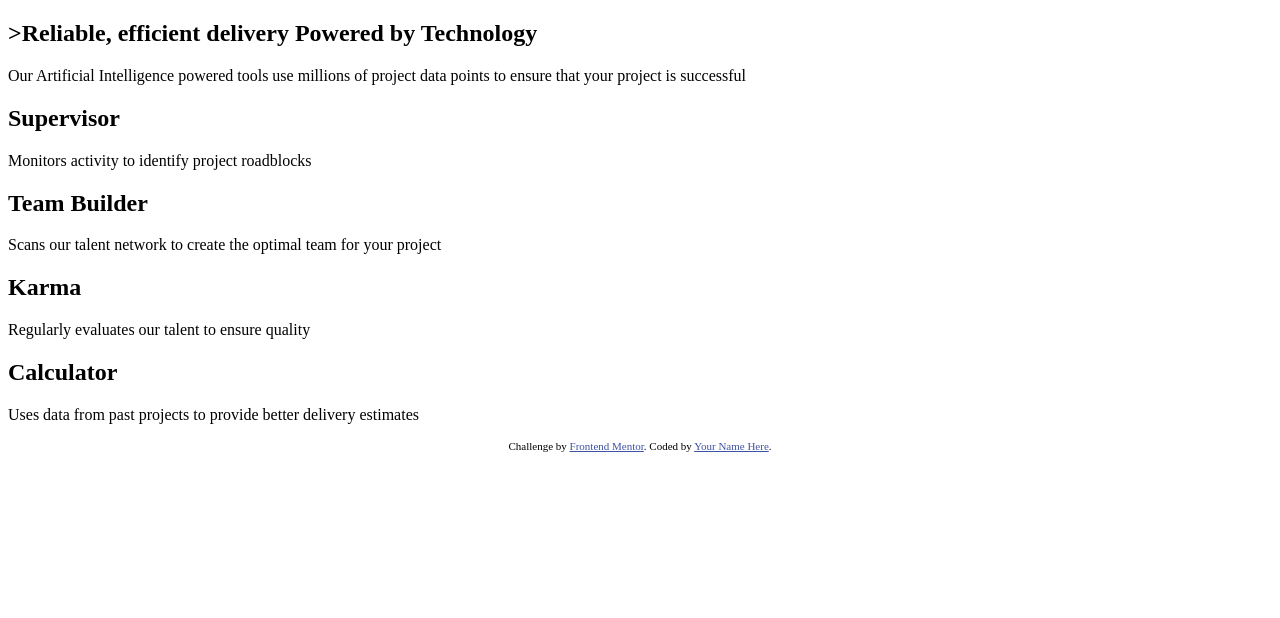
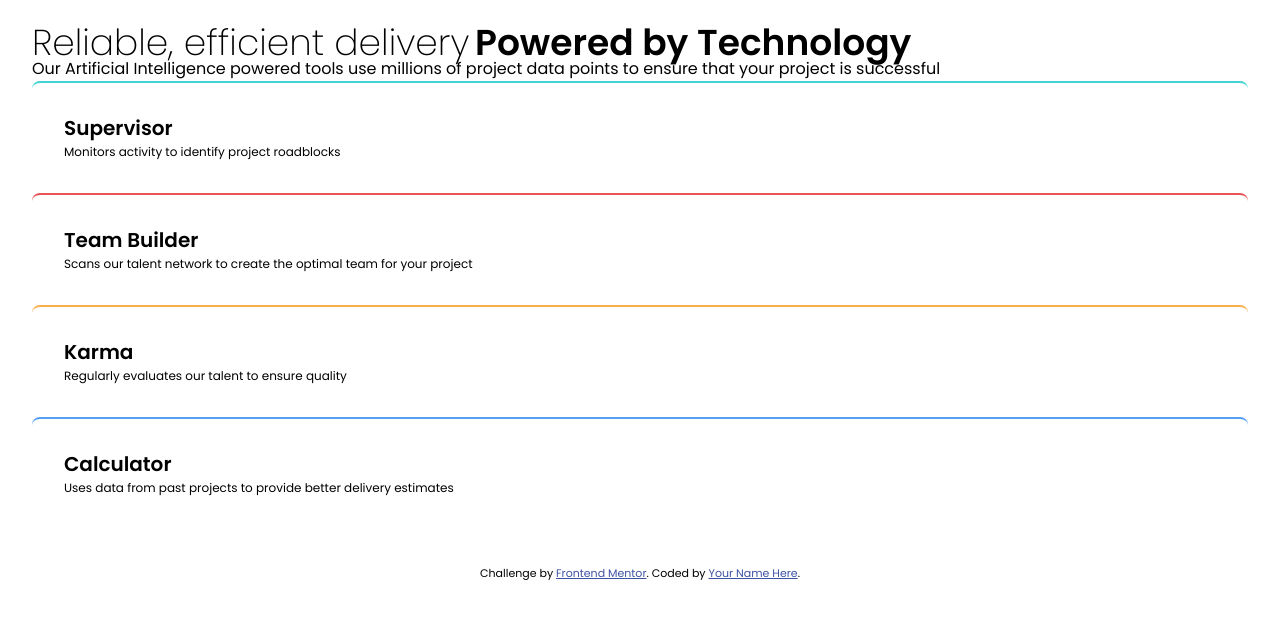
Before and after one commit to gabei/Four-Card-Feature___FEM, a website: page index.html in a window 1280 px wide. Drawn offline with Linux system fonts and the light colour scheme.

Commit message:
feat: Add basic styling to page and setup some mixins

```diff
--- a/index.html
+++ b/index.html
@@ -8,7 +8,8 @@
 
   <title>Frontend Mentor | Four card feature section</title>
 
-  <!-- Feel free to remove these styles or customise in your own stylesheet 👍 -->
+  <link rel="stylesheet" href="styles/style.css">
+
   <style>
     .attribution { font-size: 11px; text-align: center; }
     .attribution a { color: hsl(228, 45%, 44%); }
@@ -18,27 +19,30 @@
 
   <main>
     <section class="header">
-      <h1>>Reliable, efficient delivery Powered by Technology</h1>
+      <h1>
+        <span class="header__text">Reliable, efficient delivery</span>
+        <span class="header__text--bold">Powered by Technology</span>
+      </h1>
       <p>Our Artificial Intelligence powered tools use millions of project data points
       to ensure that your project is successful</p>
     </section>
 
-    <section class="card">
+    <section class="supervisor card">
       <h2>Supervisor</h2>
       <p>Monitors activity to identify project roadblocks</p>
     </section>
 
-    <section class="card">
+    <section class="team-builder card">
       <h2>Team Builder</h2>
       <p>Scans our talent network to create the optimal team for your project</p>
     </section>
 
-    <section class="card">
+    <section class="karma card">
       <h2>Karma</h2>
       <p>Regularly evaluates our talent to ensure quality</p>
     </section>
 
-    <section class="card">
+    <section class="calculator card">
       <h2>Calculator</h2>
       <p>Uses data from past projects to provide better delivery estimates</p>
     </section>
--- a/package.json
+++ b/package.json
@@ -4,12 +4,12 @@
   "description": "Four Card Feature challenge by FrontEndMentor.com",
   "main": "index.js",
   "scripts": {
-    "test": "echo \"Error: no test specified\" && exit 1"
+    "test": "echo \"Error: no test specified\" && exit 1",
+    "compsass": "sass styles/index.scss styles/style.css"
   },
   "repository": {
     "type": "git",
-    "url": "git+https://github.com/gabei/Four-Card-Feature___FEM.git",
-    "compsass": "sass styles/index.scss styles/style.css"
+    "url": "git+https://github.com/gabei/Four-Card-Feature___FEM.git"
   },
   "author": "Gabe Garcia",
   "license": "ISC",
--- a/styles/color.scss
+++ b/styles/color.scss
@@ -1,7 +1,13 @@
 $grey-500: #4D4F62;
 $grey-500: #6A7178;
-$white: $FFFFFF;
+$white: #FFFFFF;
 $red: #EA5454;
 $blue: #549EF2;
 $cyan: #44D3D2;
 $orange: #FCAE4A;
+
+
+
+@mixin border-top($color) {
+  border-top: 2px solid $color;
+}
--- a/styles/index.scss
+++ b/styles/index.scss
@@ -2,3 +2,52 @@
 @use './typography.scss' as type;
 @use './size' as size;
 @use './reset.scss';
+
+
+main {
+  padding: size.$space-400;
+  display: grid;
+}
+
+.header {
+  &__text {
+    @include type.preset(2);
+    &--bold {
+      @include type.preset(1)
+    }
+  }
+
+  p {
+    @include type.preset(4);
+  }
+
+}
+
+.card {
+  padding: size.$space-400;
+  border-radius: 0.5rem;
+
+  h2 {
+    @include type.preset(3);
+  }
+
+  p {
+    @include type.preset(5);
+  }
+}
+
+.supervisor {
+  @include color.border-top(color.$cyan);
+}
+
+.team-builder {
+  @include color.border-top(color.$red);
+}
+
+.karma {
+  @include color.border-top(color.$orange);
+}
+
+.calculator {
+  @include color.border-top(color.$blue);
+}
--- a/styles/size.scss
+++ b/styles/size.scss
@@ -1,4 +1,5 @@
  // add as needed
+ $space-500: 3rem; // 48px
  $space-500: 2.5rem; // 40px
  $space-400: 2rem;  // 32px
  $space-300: 1.5rem;  // 24px
```
Also changed, not shown: styles/style.css (added), 1 other file.
